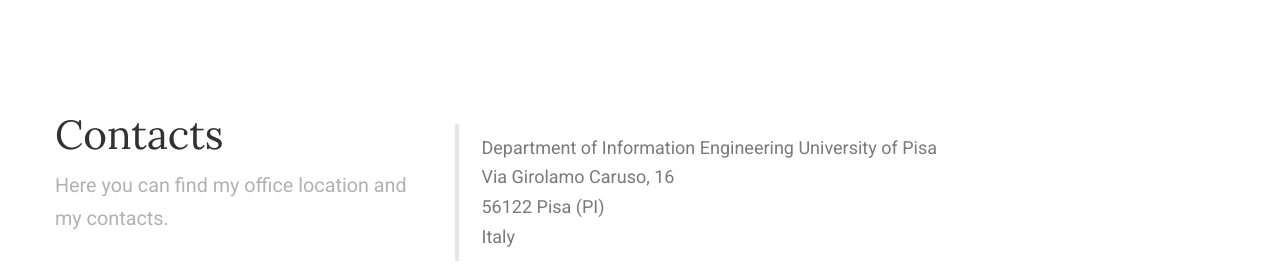
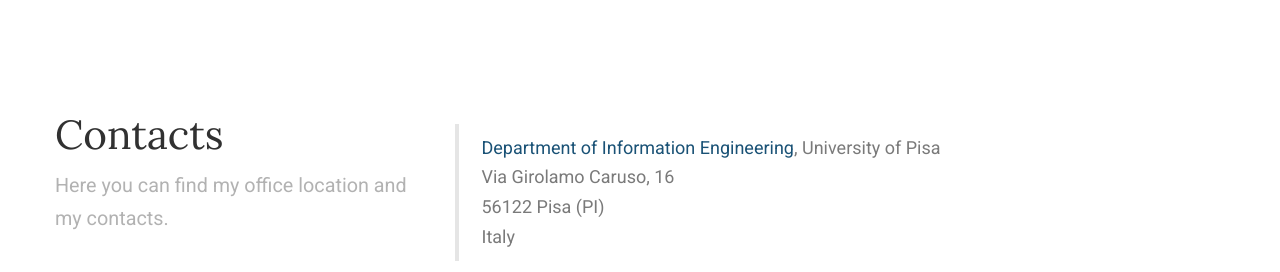
Before and after one commit to alefais/alefais.github.io, a plain HTML site: page index.html in a window 1280 px wide. Shown: the part 7180-7452 px from the top of the page. Drawn offline with nearby package versions, Linux system fonts and the light colour scheme; some icons are missing.

Commit message:
Rebuilding site Fri Sep 25 19:31:00 CEST 2020

```diff
--- a/index.html
+++ b/index.html
@@ -2609,7 +2609,7 @@
   </div>
   <div class="col-12 col-lg-8">
     <blockquote>
-<p>Department of Information Engineering
+<p><a href="https://goo.gl/maps/HVfaQSRhbNngSnRv5">Department of Information Engineering</a>,
 University of Pisa<br>
 Via Girolamo Caruso, 16<br>
 56122 Pisa (PI)<br>
```
